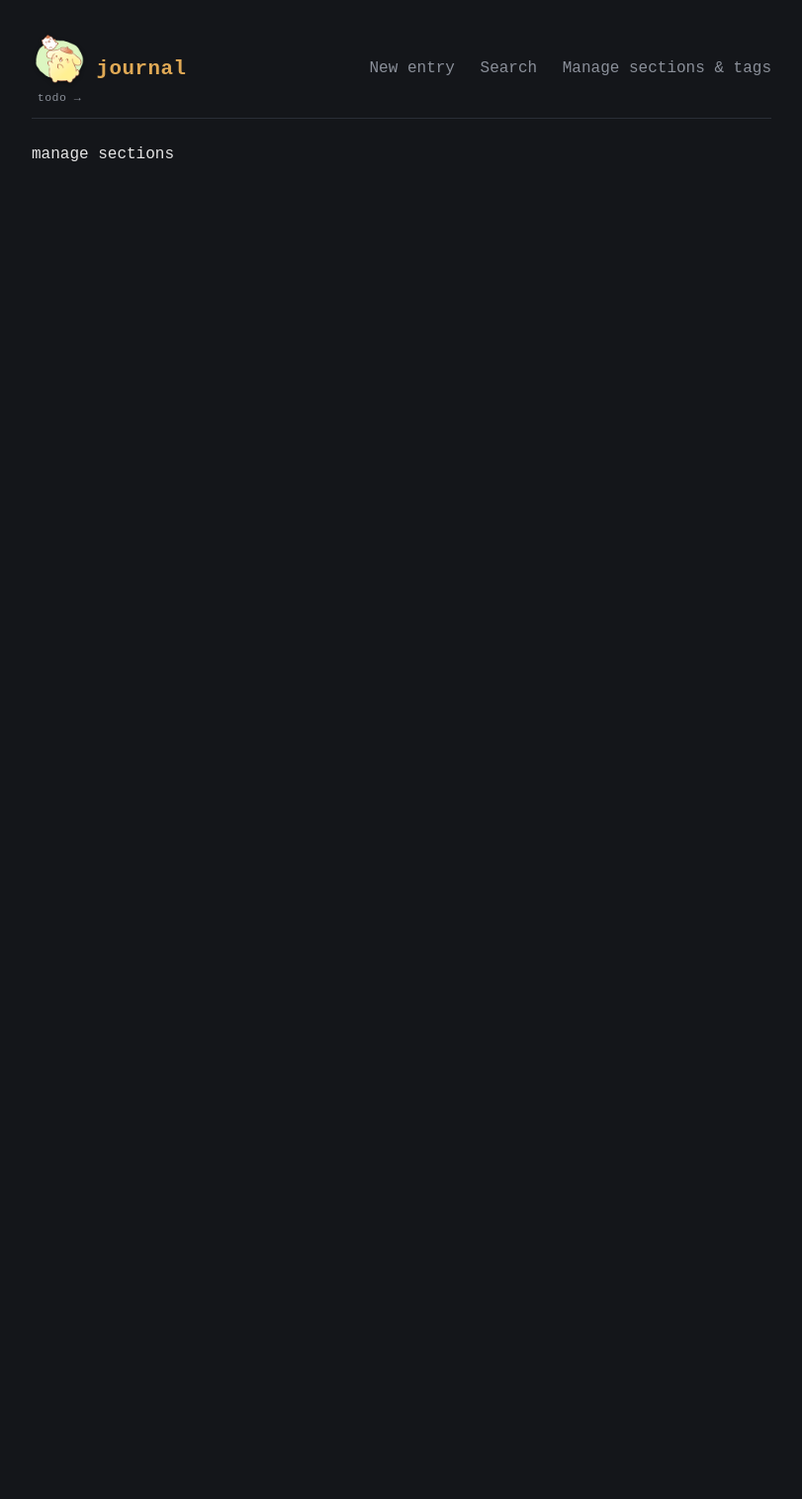
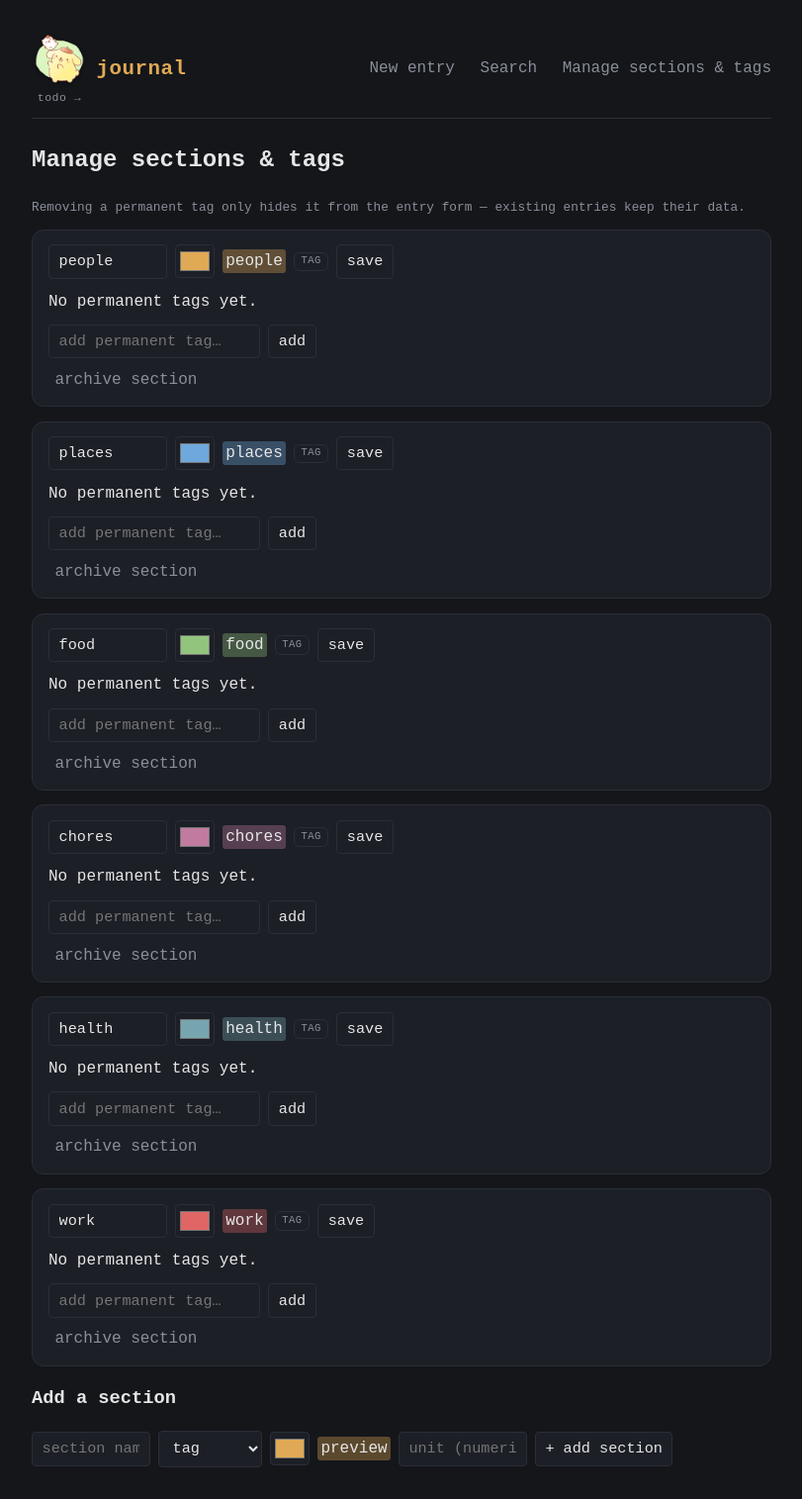
Before and after one commit to jxi-idme/todo-cli, a Flask app: page /journal/sections in a window 1280 px wide. Shown: the whole page at 99% size, without its empty margins (234-1045 px from the left). Before the commit the page ends 163 px from the top, so only its background shows below. Run offline with Flask 3, Linux system fonts and the light colour scheme.

Commit message:
Add journal sections management page (add/rename/color/unit/archive/tags)
Implements Task 10: full sections management page with add-section form,
per-section rename/recolor/unit-edit, permanent-tag add/remove, and soft-
delete (archive). Removing a permanent tag only drops it from the master
list — existing entries keep their tag data.

Co-Authored-By: Claude Sonnet 4.6 <noreply@anthropic.com>

```diff
--- a/app.py
+++ b/app.py
@@ -379,5 +379,65 @@ def journal_sections():
                            sections=journal.active_sections(data))
 
 
+@app.route("/journal/sections/add", methods=["POST"])
+def journal_sections_add():
+    data = journal.load(journal_file())
+    try:
+        journal.add_section(
+            data,
+            request.form.get("name", ""),
+            request.form.get("type", "tag"),
+            (request.form.get("color") or "").strip(),
+            unit=request.form.get("unit", ""),
+        )
+        journal.save(journal_file(), data)
+    except ValueError:
+        flash("Could not add section: check the name, type, and color.")
+    return redirect(url_for("journal_sections"))
+
+
+@app.route("/journal/sections/<section_id>/edit", methods=["POST"])
+def journal_section_edit(section_id):
+    data = journal.load(journal_file())
+    try:
+        journal.rename_section(data, section_id, request.form.get("name", ""))
+        journal.set_section_color(data, section_id, (request.form.get("color") or "").strip())
+        if journal.section_by_id(data, section_id) and \
+                journal.section_by_id(data, section_id).get("type") == "numeric":
+            journal.set_section_unit(data, section_id, request.form.get("unit", ""))
+        journal.save(journal_file(), data)
+    except ValueError:
+        flash("Could not update section: check the name and color.")
+    return redirect(url_for("journal_sections"))
+
+
+@app.route("/journal/sections/<section_id>/delete", methods=["POST"])
+def journal_section_delete(section_id):
+    data = journal.load(journal_file())
+    journal.archive_section(data, section_id)
+    journal.save(journal_file(), data)
+    flash("Section archived.")
+    return redirect(url_for("journal_sections"))
+
+
+@app.route("/journal/sections/<section_id>/tags", methods=["POST"])
+def journal_section_tag_add(section_id):
+    data = journal.load(journal_file())
+    try:
+        journal.add_section_tag(data, section_id, request.form.get("tag", ""))
+        journal.save(journal_file(), data)
+    except ValueError:
+        flash("Could not add tag: check the name.")
+    return redirect(url_for("journal_sections"))
+
+
+@app.route("/journal/sections/<section_id>/tags/<tag>/delete", methods=["POST"])
+def journal_section_tag_remove(section_id, tag):
+    data = journal.load(journal_file())
+    journal.remove_section_tag(data, section_id, tag)
+    journal.save(journal_file(), data)
+    return redirect(url_for("journal_sections"))
+
+
 if __name__ == "__main__":
     app.run(debug=True)
--- a/templates/journal_sections.html
+++ b/templates/journal_sections.html
@@ -12,5 +12,73 @@
   <a href="{{ url_for('journal_sections') }}">Manage sections &amp; tags</a>
 {% endblock %}
 {% block content %}
-  <p>manage sections</p>
+  <h2>Manage sections &amp; tags</h2>
+  <p class="hint">Removing a permanent tag only hides it from the entry form — existing entries keep their data.</p>
+
+  {% for s in sections %}
+    {% set fg = text_color_for(s.color) %}
+    <section class="manage-section" style="--tag-bg: {{ s.color }}; --tag-fg: {{ fg }};">
+
+      <form class="manage-head tag-preview-group" method="post"
+            action="{{ url_for('journal_section_edit', section_id=s.id) }}">
+        <input class="tag-name-input" type="text" name="name" value="{{ s.name }}" required>
+        <input class="tag-color-input" type="color" name="color" value="{{ s.color }}">
+        <span class="tag-preview title-highlight" style="--tag-bg: {{ s.color }};">{{ s.name }}</span>
+        <span class="pill">{{ s.type }}</span>
+        {% if s.type == "numeric" %}
+          <input class="unit-input" type="text" name="unit"
+                 value="{{ s.unit or '' }}" placeholder="unit label">
+        {% endif %}
+        <button type="submit">save</button>
+      </form>
+
+      {% if s.type == "tag" %}
+        <div class="perm-tags">
+          {% for tag in s.tags %}
+            <span class="perm-chip">{{ tag }}
+              <button form="rm-{{ s.id }}-{{ loop.index }}" type="submit"
+                      class="x" title="Remove from future entries (existing entries unaffected)">×</button>
+            </span>
+            <form id="rm-{{ s.id }}-{{ loop.index }}" method="post"
+                  action="{{ url_for('journal_section_tag_remove', section_id=s.id, tag=tag) }}"></form>
+          {% endfor %}
+          {% if not s.tags %}
+            <span class="muted-note">No permanent tags yet.</span>
+          {% endif %}
+        </div>
+        <form class="addrow" method="post"
+              action="{{ url_for('journal_section_tag_add', section_id=s.id) }}">
+          <input type="text" name="tag" placeholder="add permanent tag…" required>
+          <button type="submit">add</button>
+        </form>
+      {% endif %}
+
+      <form class="delete-section" method="post"
+            action="{{ url_for('journal_section_delete', section_id=s.id) }}">
+        <button type="submit" class="delete"
+                onclick="return confirm('Archive this section? Existing entries keep their data.')">
+          archive section
+        </button>
+      </form>
+
+    </section>
+  {% endfor %}
+
+  {% if not sections %}
+    <p class="empty">No sections yet.</p>
+  {% endif %}
+
+  <h3>Add a section</h3>
+  <form class="addrow tag-preview-group" method="post"
+        action="{{ url_for('journal_sections_add') }}">
+    <input class="tag-name-input" type="text" name="name" placeholder="section name" required>
+    <select name="type">
+      <option value="tag">tag</option>
+      <option value="numeric">numeric</option>
+    </select>
+    <input class="tag-color-input" type="color" name="color" value="#e0a955">
+    <span class="tag-preview title-highlight" style="--tag-bg: #e0a955;">preview</span>
+    <input class="unit-input" type="text" name="unit" placeholder="unit (numeric only)">
+    <button type="submit">+ add section</button>
+  </form>
 {% endblock %}
```
Also changed, not shown: tests/test_journal_app.py (+89 -0 lines).
